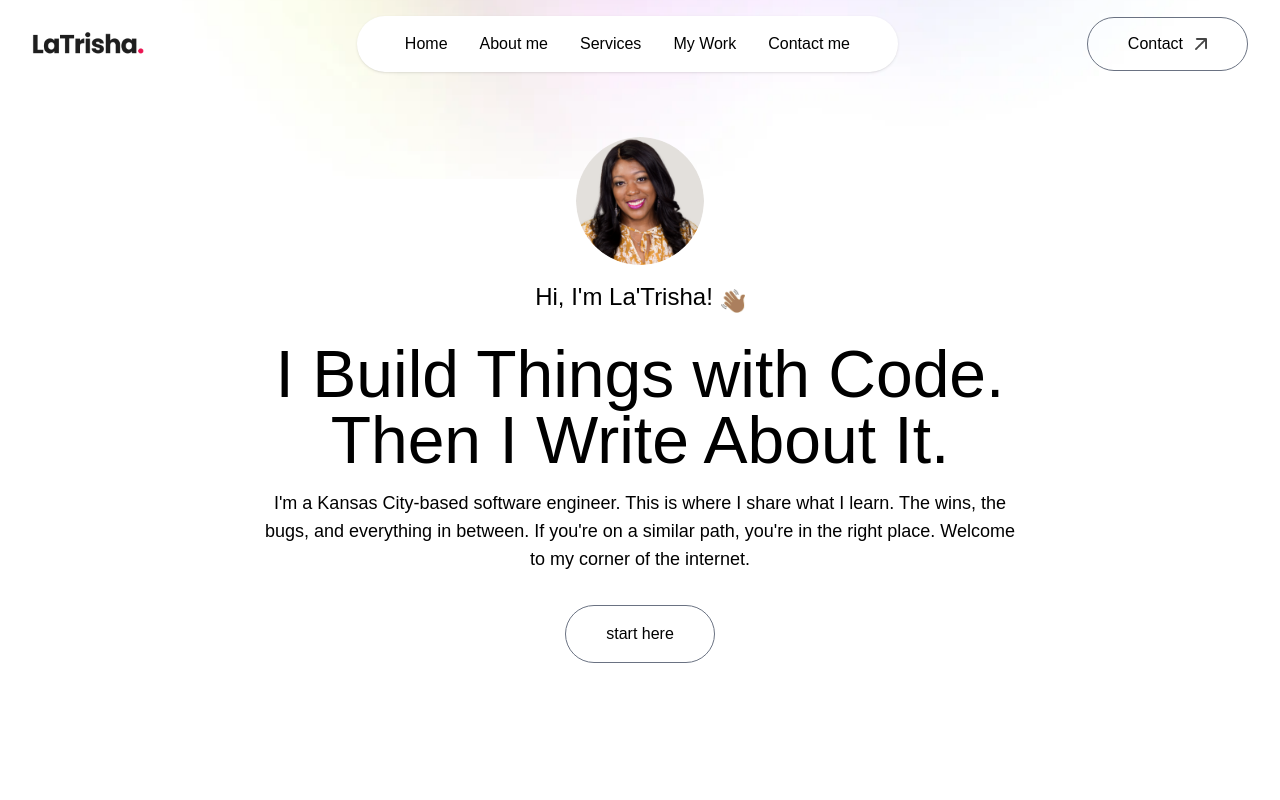
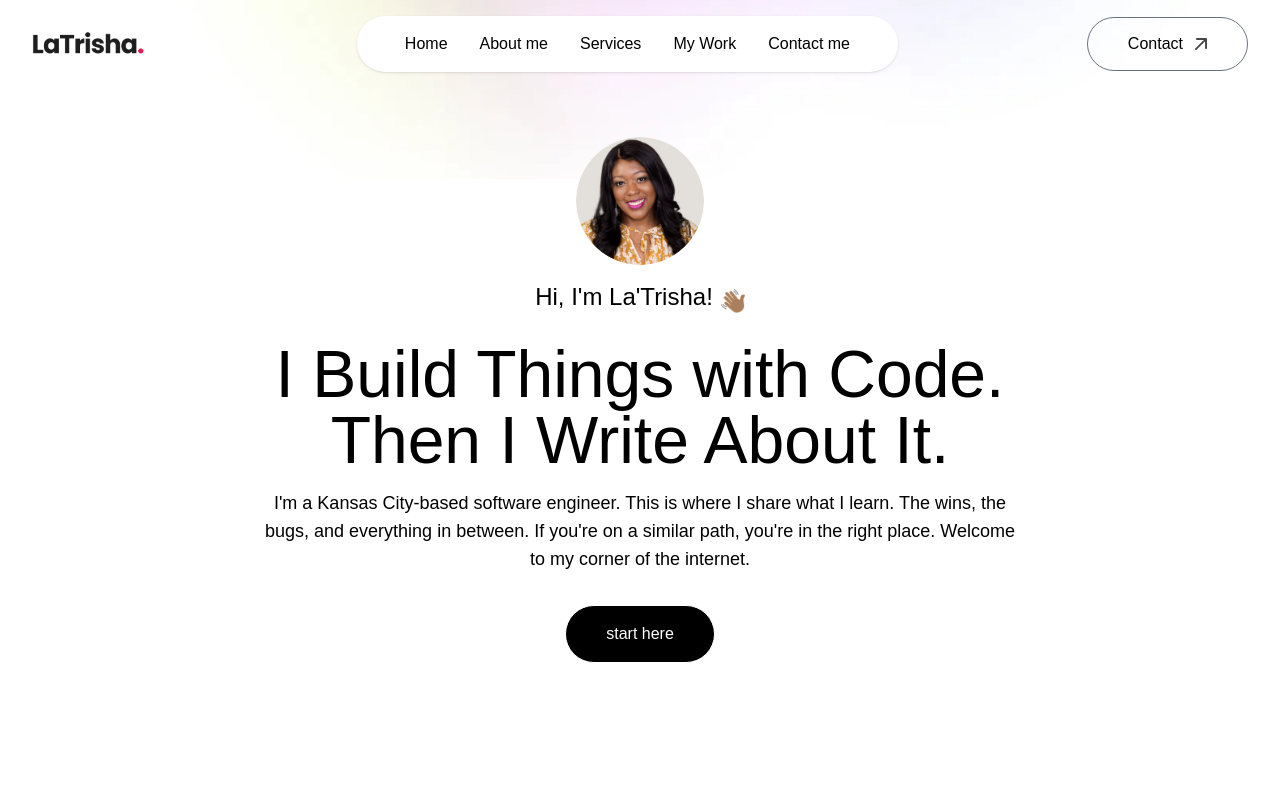
Before and after one commit to LaTrishaGomer/latrisha-gomer, a Next.js app: page / in a window 1280 px wide. Shown: the top 800 px of the page. Built offline with nearby package versions, Linux system fonts and the light colour scheme; a web font is replaced by a local one.

Commit message:
update hero button color

```diff
--- a/app/components/Header.jsx
+++ b/app/components/Header.jsx
@@ -29,7 +29,7 @@ const Header = () => {
 
     <div className='flex flex-col sm:flex-row items-center gap-4 mt-4'>
         <a href="#work"
-        className='px-10 py-3 border rounded-full border-gray-500 flex items-center gap-2'>
+        className='px-10 py-3 border border-white rounded-full bg-black text-white flex items-center gap-2'>
             start here </a>
     </div>
 
```
